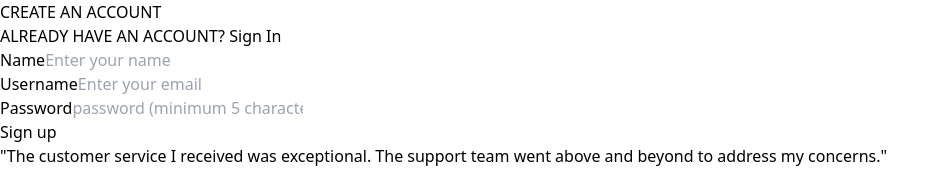
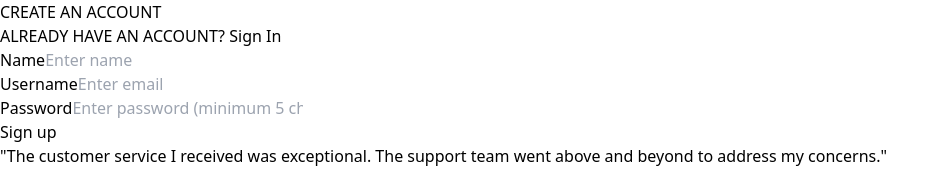
Before and after one commit to Dhruvaprasad001/medium-replica, a React app in the folder frontend/: page /signup in a window 1280 px wide. Shown: the top 170 px of the page, without its empty margins (0-949 px from the left). Built offline with nearby package versions, Linux system fonts and the light colour scheme; the HTML template or start-up script is replaced by a standard one.

Commit message:
Update Auth.tsx

```diff
--- a/frontend/src/components/Auth.tsx
+++ b/frontend/src/components/Auth.tsx
@@ -43,20 +43,20 @@ export const Auth = ({type}: {type: 'signin' | 'signup'}) =>{
                     </div>
                     <div>
                     {type === "signup" && (
-                                <LabbledInput label="Name" placeholder="Enter your name" onChange={e => {
+                                <LabbledInput label="Name" placeholder="Enter name" onChange={e => {
                                     setPostInputs({
                                         ...postInputs,
                                         name: e.target.value,
                                     })
                                 }} />
                             )}
-                    <LabbledInput label="Username" placeholder="Enter your email" onChange={e=>{
+                    <LabbledInput label="Username" placeholder="Enter email" onChange={e=>{
                         setPostInputs({
                             ...postInputs,
                             email:e.target.value,
                         })
                     }}/>
-                    <LabbledInput label="Password" type='password' placeholder="password (minimum 5 character)" onChange={e=>{
+                    <LabbledInput label="Password" type='password' placeholder="Enter password (minimum 5 character)" onChange={e=>{
                         setPostInputs({
                             ...postInputs,
                             password:e.target.value,
```
